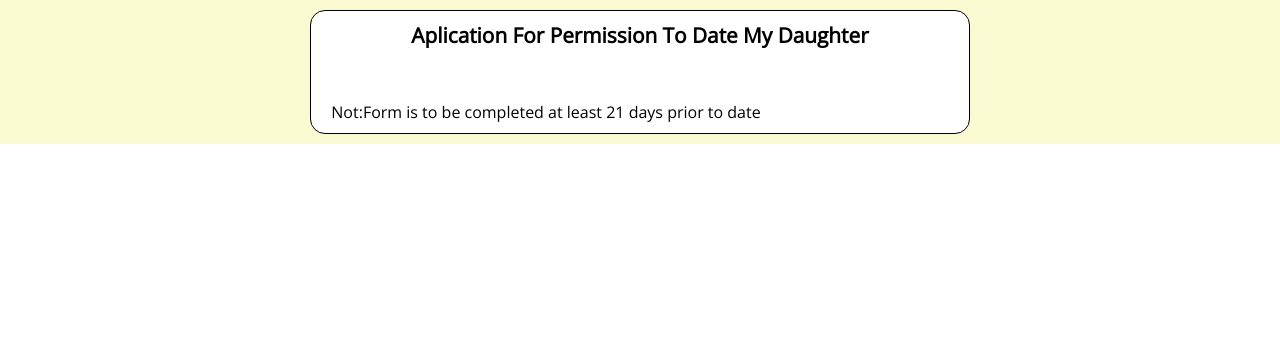
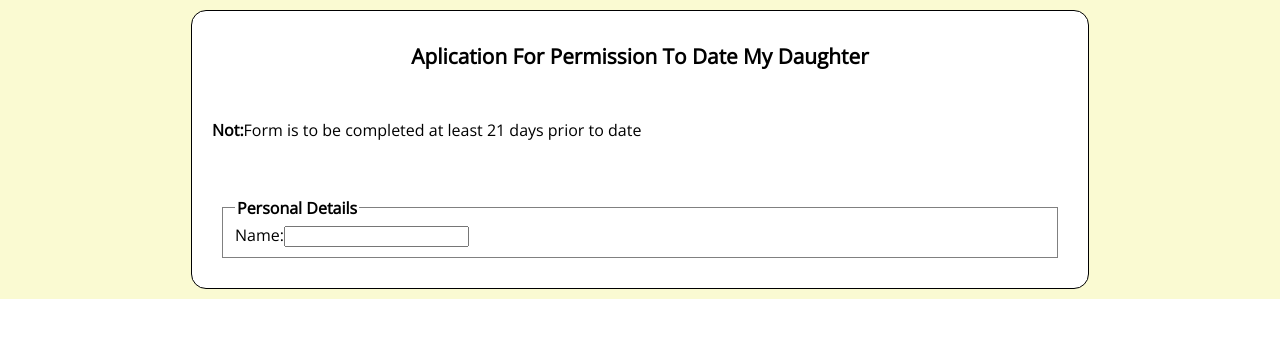
Before and after one commit to amirSh10/css-project-sample, a React app: page / in a window 1280 px wide. Built offline with nearby package versions, Linux system fonts and the light colour scheme.

Commit message:
add form

```diff
--- a/src/component/Form.js
+++ b/src/component/Form.js
@@ -2,15 +2,27 @@ import "./style/style.css";
 function Form_date() {
   return (
     <>
-      <main className="flex_of_main_tag">
+      <main className="flex_of_main_tag" >
         <body className="flex_of_body_tag">
           <section className="flex_of_section_tag">
-            <article className="styel_of_header_article">
+            <div className="aa">
+            <p className="styel_of_header_article">
               aplication for permission to date my daughter
-            </article>
-            <article className="style_of_text_article">
-              Not:Form is to be completed at least 21 days prior to date
-            </article>
+            </p>
+            </div>
+            <p className="style_of_text_article">
+              <b>Not:</b>Form is to be completed at least 21 days prior to date
+            </p>
+
+            <fieldset className="margin_of_filedset">
+            <legend style={{fontWeight:"900"}}>Personal Details</legend>
+            <div>
+              <form>
+                <label>Name:</label>
+                <input type={Text}></input>
+              </form>
+            </div>
+            </fieldset>
           </section>
         </body>
       </main>
--- a/src/component/style/style.css
+++ b/src/component/style/style.css
@@ -12,6 +12,7 @@ body{
 }
 
 .flex_of_body_tag{
+    width: 70%;
     display: flex;
     justify-content:center ;
     flex-direction: row;
@@ -22,13 +23,20 @@ body{
 }
 
 .flex_of_section_tag{
+    width: 100%;
     display: flex;
     flex-direction: column;
+    justify-content: center;
+
+}
+
+.aa{
+    display: flex;
     justify-content: center;
 }
 
 .styel_of_header_article{
-    padding: 10px 100px 50px 100px;
+    padding:10px;
     font-size: 1.3rem;
     font-family: "Open Sans";
     font-weight: 600;
@@ -37,3 +45,7 @@ body{
 .style_of_text_article{
     padding:2px 0px 10px 20px ;
 }
+.margin_of_filedset{
+    margin: 30px;
+    border: 1px solid gray;
+}
```
